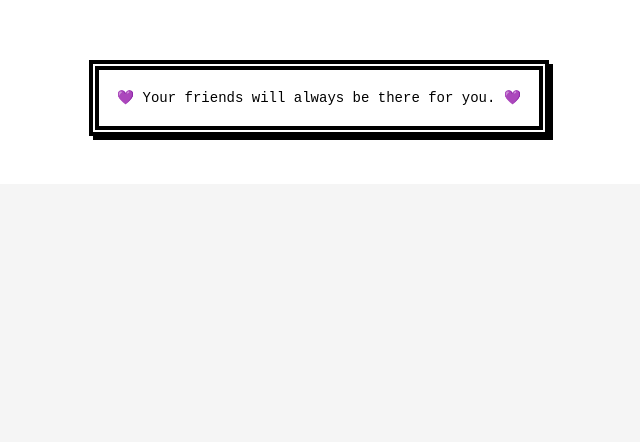
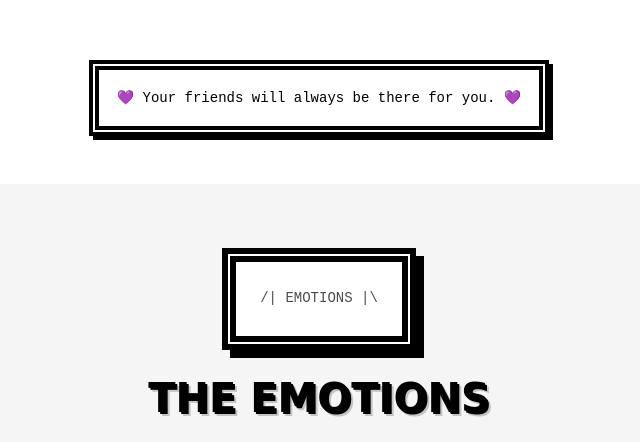
Before and after one commit to florixak/omori-headspace, a Next.js app: page / in a window 1280 px wide. Shown: the part 2342-2784 px from the top of the page, without its empty margins (321-961 px from the left). Before the commit the page ends 2526 px from the top, so only its background shows below. Built offline with nearby package versions, Linux system fonts and the light colour scheme.

Commit message:
Add Emotions component to Home page
Imported and rendered the Emotions component in the Home page to display additional content alongside existing components.

```diff
--- a/app/page.tsx
+++ b/app/page.tsx
@@ -1,4 +1,5 @@
 import Characters from "@/components/characters";
+import Emotions from "@/components/emotions";
 import Header from "@/components/header";
 import Hero from "@/components/hero";
 
@@ -8,6 +9,7 @@ export default function Home() {
       <Header />
       <Hero />
       <Characters />
+      <Emotions />
     </main>
   );
 }
```
